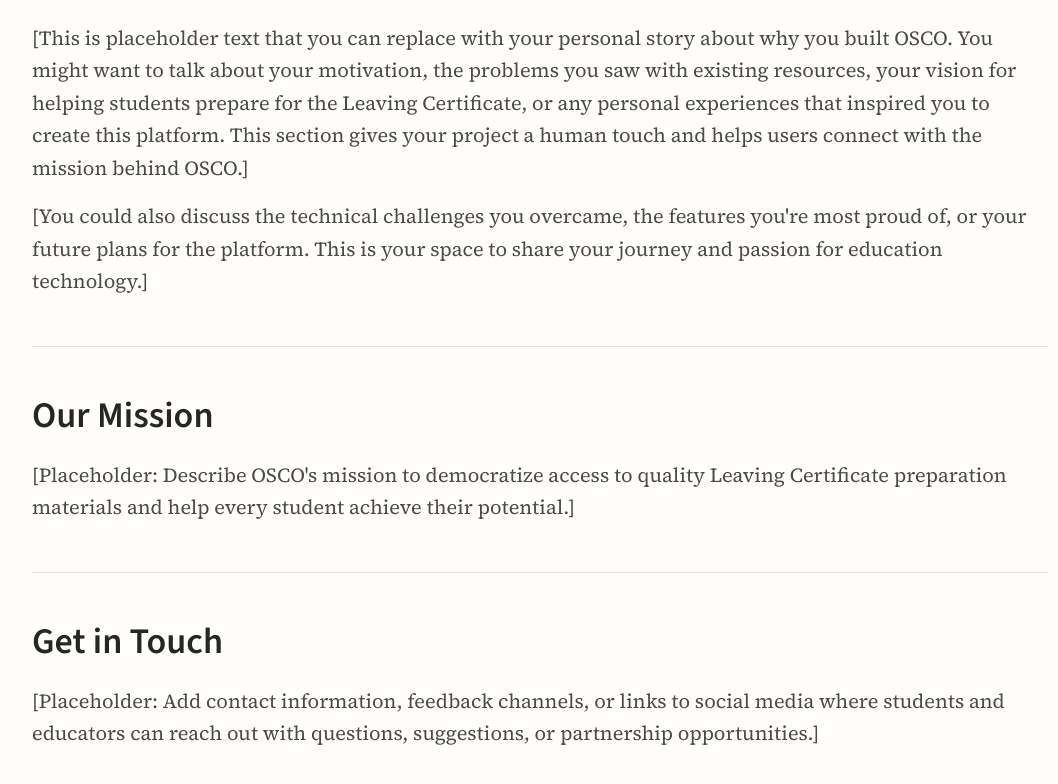
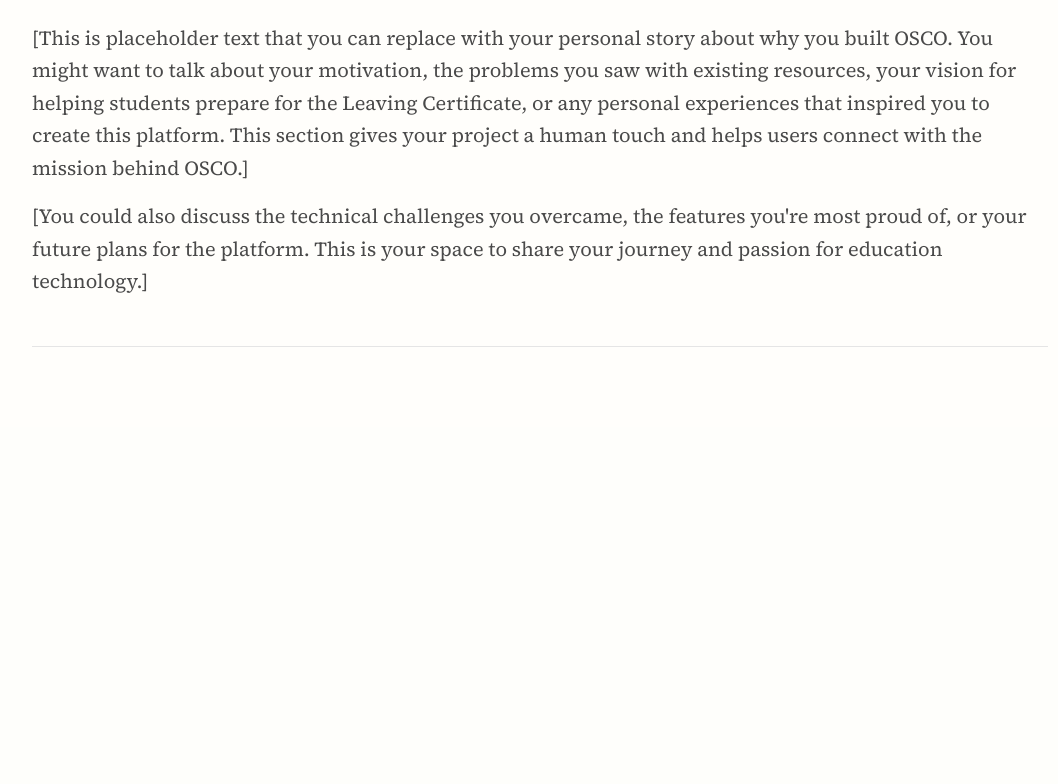
Before and after one commit to benmag11/osko, a Next.js app: page /dashboard/about in a window 1280 px wide. Shown: the part 993-1777 px from the top of the page, without its empty margins (200-1258 px from the left). After the commit the page ends 1420 px from the top, so only its background shows below. Built offline with nearby package versions, Linux system fonts and the light colour scheme; no server answers.

Commit message:
cleaned up about

```diff
--- a/src/app/dashboard/about/page.tsx
+++ b/src/app/dashboard/about/page.tsx
@@ -55,33 +55,7 @@
       {/* Divider */}
       <hr className="border-stone-200 mb-12" />
 
-      {/* Additional Sections - Best Practices for About Pages */}
-      <section className="mb-12">
-        <h2 className="text-4xl font-sans font-semibold text-stone-800 mb-6">
-          Our Mission
-        </h2>
-        <div className="prose prose-stone max-w-none">
-          <p className="text-warm-text-secondary leading-relaxed font-serif text-xl">
-            [Placeholder: Describe OSCO's mission to democratize access to quality Leaving Certificate
-            preparation materials and help every student achieve their potential.]
-          </p>
-        </div>
-      </section>
 
-      {/* Divider */}
-      <hr className="border-stone-200 mb-12" />
-
-      <section className="mb-12">
-        <h2 className="text-4xl font-sans font-semibold text-stone-800 mb-6">
-          Get in Touch
-        </h2>
-        <div className="prose prose-stone max-w-none">
-          <p className="text-warm-text-secondary leading-relaxed font-serif text-xl">
-            [Placeholder: Add contact information, feedback channels, or links to social media where
-            students and educators can reach out with questions, suggestions, or partnership opportunities.]
-          </p>
-        </div>
-      </section>
     </DashboardPage>
   )
 }
```
